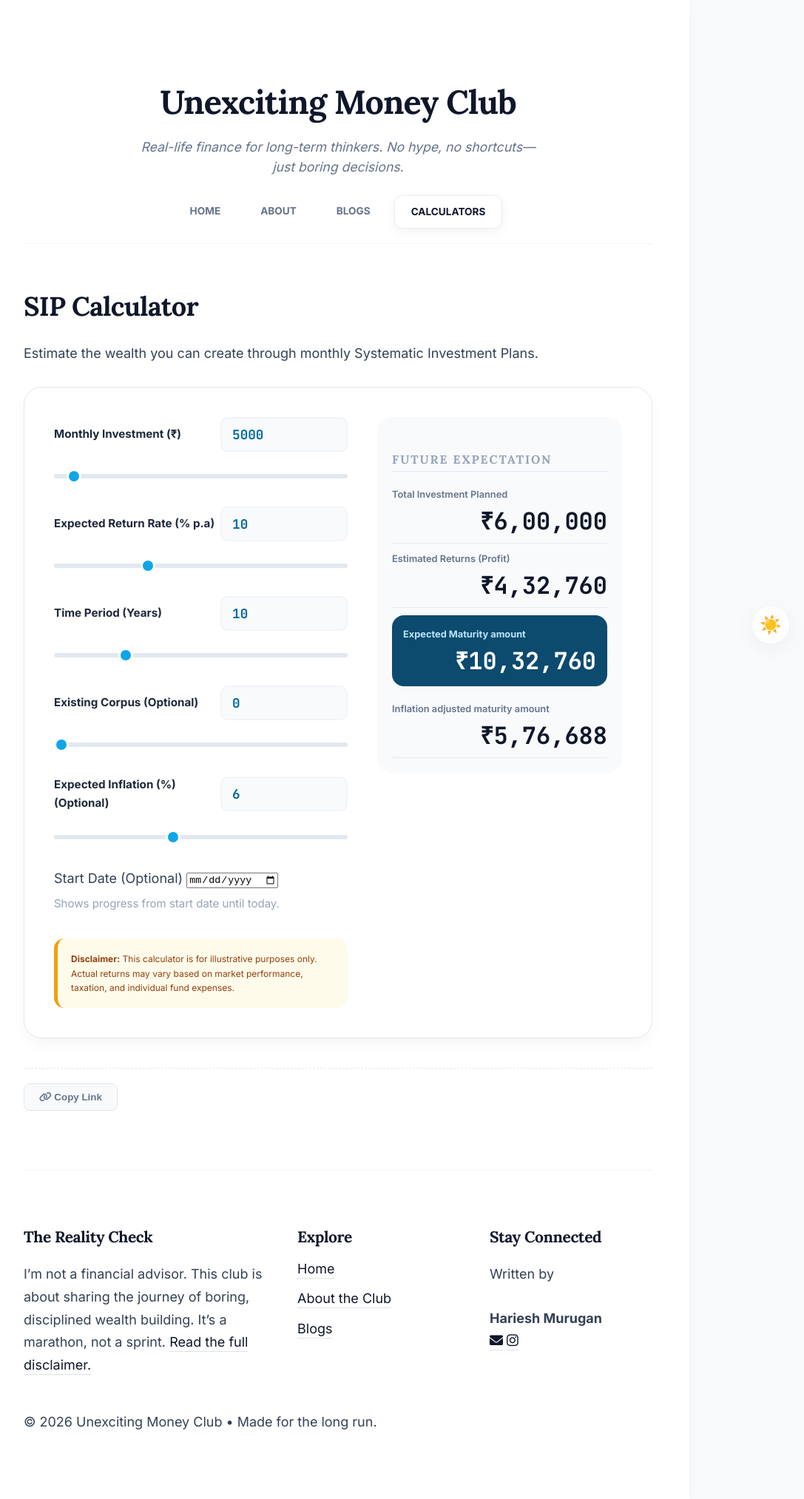
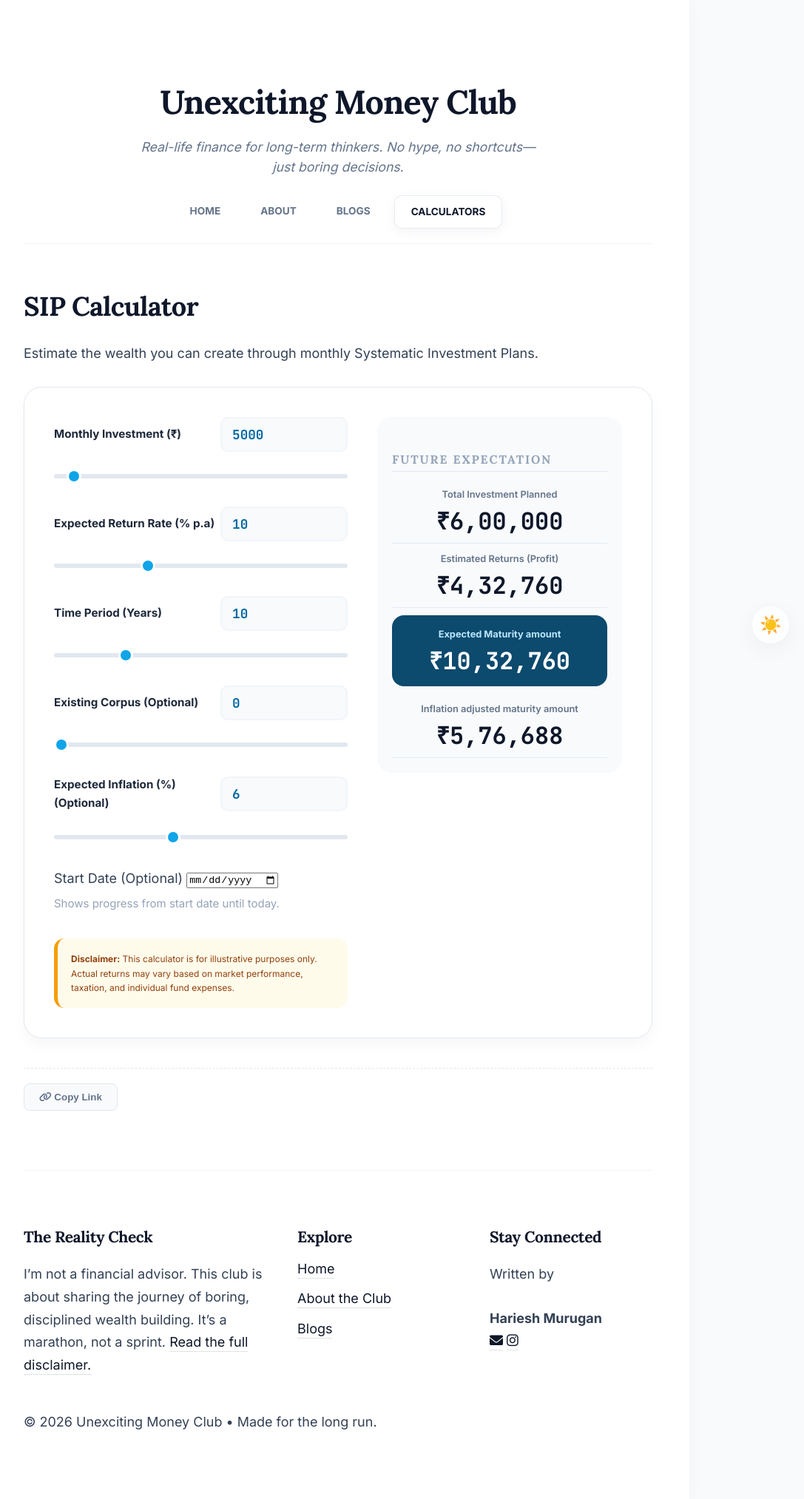
Before and after one commit to HarieshMK/HarieshMK.github.io, a Jekyll site: the page built from calculators/sip.md, in a window 1280 px wide. Shown: the whole page at 74% size, without its empty margins (183-1270 px from the left). Built offline with Jekyll 4.4.1, drawn with Linux system fonts in a browser that asks for light colours.

Commit message:
Update style.css

```diff
--- a/assets/css/style.css
+++ b/assets/css/style.css
@@ -744,14 +744,23 @@
 }
 
 .result-item strong {
-  display: block;
-  width: 100%;
+  display: inline-block; /* Crucial: Allows JS to measure width accurately */
+  width: auto;           /* Let it grow/shrink naturally */
+  max-width: 100%;       /* Stay inside the box */
   color: #0f172a;
   font-family: 'JetBrains Mono', monospace;
-  white-space: nowrap;   /* Force single line */
-  overflow: hidden;      /* Hide overflow during calculation */
+  white-space: nowrap;   /* No wrapping */
+  overflow: visible;     /* DO NOT hide the end of the number */
   line-height: 1.2;
-  text-align: right;     /* Calculator style alignment */
+  text-align: center;    /* Keeps it centered as it shrinks */
+}
+
+/* Ensure the parent item centers the content */
+.result-item {
+  display: flex;
+  flex-direction: column;
+  align-items: center;   /* Keeps the number in the middle of the row */
+  overflow: hidden;      /* The parent keeps everything tidy */
 }
 
 /* Target Portfolio Card (The Highlight Box) */
```
